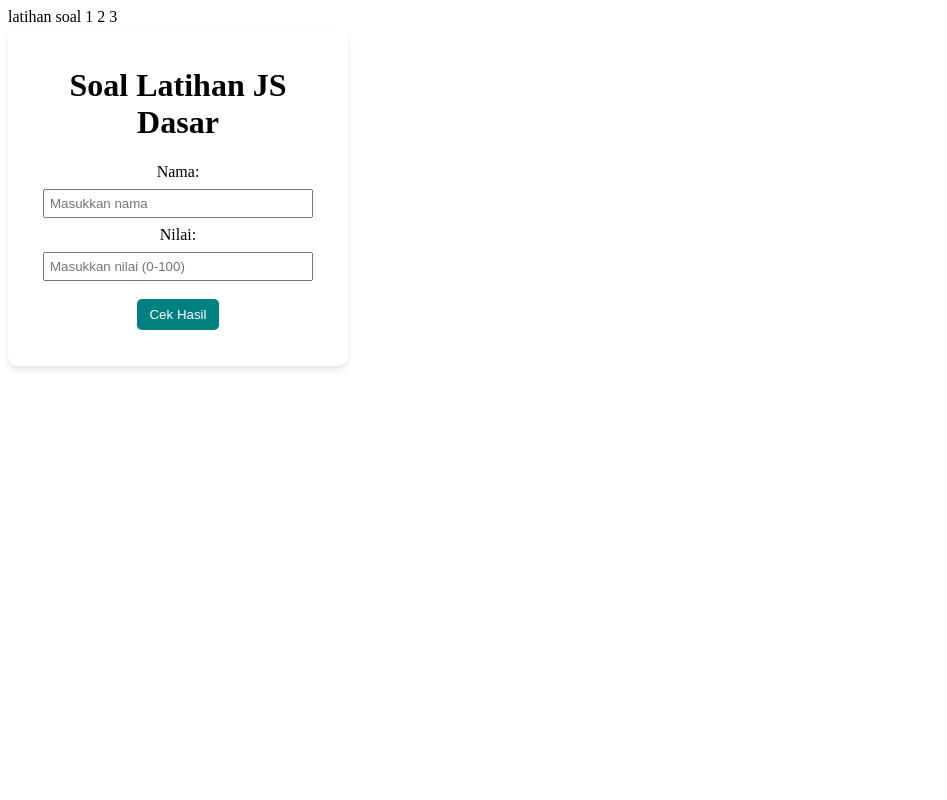
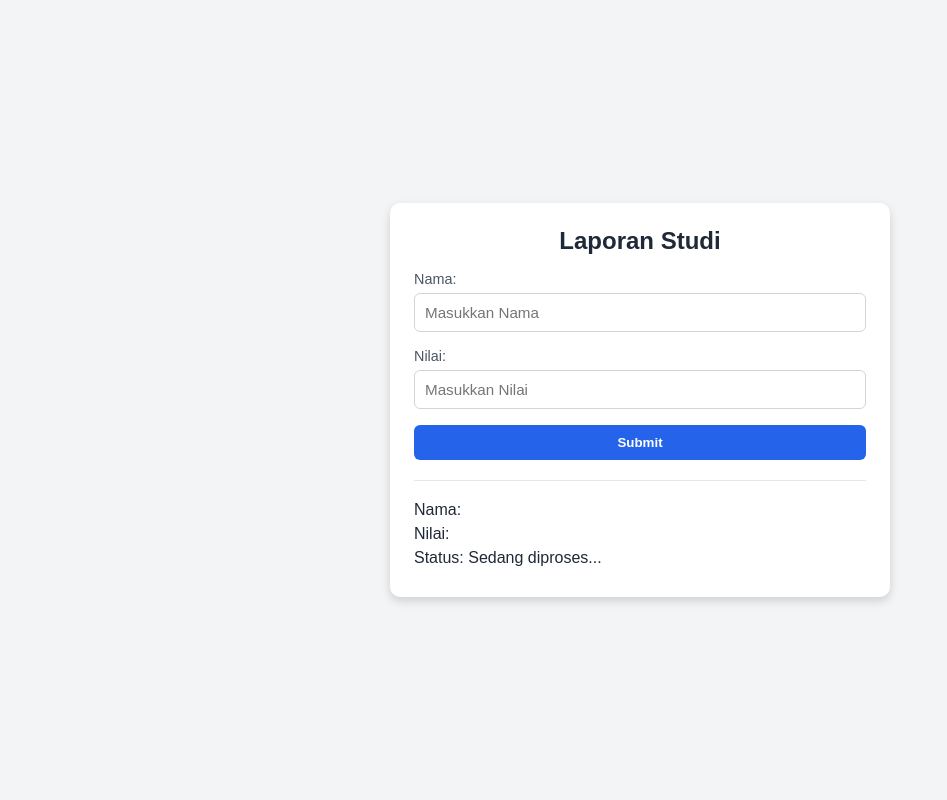
Before and after one commit to ishaqaja/Pemrograman-Web, a PHP site: page /latihan6.html in a window 1280 px wide. Shown: the whole page, without its empty margins (0-947 px from the left). Run offline with PHP 8.4, Linux system fonts and the light colour scheme.

Commit message:
update code

```diff
--- a/pertemuan_4/soal latihan/latihan6.html
+++ b/pertemuan_4/soal latihan/latihan6.html
@@ -1,26 +1,32 @@
-latihan soal 1 2 3
-
 <!DOCTYPE html>
 <html lang="en">
   <head>
     <meta charset="UTF-8" />
     <meta name="viewport" content="width=device-width, initial-scale=1.0" />
-    <title>Soal Latihan Pertemuan 4</title>
+    <title>Laporan Nilai Mahasiswa</title>
     <link rel="stylesheet" href="style6.css" />
   </head>
   <body>
-    <div class="container">
-      <h1>Soal Latihan JS Dasar</h1>
+    <div class="card">
+      <h1 id="header-title">Laporan Studi</h1>
 
-      <label for="nama">Nama:</label>
-      <input type="text" id="nama" placeholder="Masukkan nama" />
+      <div class="mb-4">
+        <label for="input-nama">Nama:</label>
+        <input type="text" id="input-nama" placeholder="Masukkan Nama" />
+      </div>
 
-      <label for="nilai">Nilai:</label>
-      <input type="number" id="nilai" placeholder="Masukkan nilai (0-100)" />
+      <div class="mb-4">
+        <label for="input-nilai">Nilai:</label>
+        <input type="number" id="input-nilai" placeholder="Masukkan Nilai" />
+      </div>
 
-      <button onclick="cekHasil()">Cek Hasil</button>
+      <button id="submit-btn">Submit</button>
 
-      <p id="output"></p>
+      <hr />
+
+      <p>Nama: <span id="nama-mhs"></span></p>
+      <p>Nilai: <span id="nilai-mhs"></span></p>
+      <p id="status-kelulusan">Status: Sedang diproses...</p>
     </div>
 
     <script src="script6.js"></script>
--- a/pertemuan_4/soal latihan/script6.js
+++ b/pertemuan_4/soal latihan/script6.js
@@ -1,31 +1,45 @@
-JS;
+console.log("Script Praktikum Dijalankan");
 
-function cekHasil() {
-  const nama = document.getElementById("nama").value;
-  const nilai = parseInt(document.getElementById("nilai").value);
-  const output = document.getElementById("output");
+// Variabel untuk menangkap elemen dari HTML
+const elNama = document.getElementById("nama-mhs");
+const elNilai = document.getElementById("nilai-mhs");
+const elStatus = document.getElementById("status-kelulusan");
 
-  if (nama === "" || isNaN(nilai)) {
-    output.textContent = "⚠ Silakan isi nama dan nilai dengan benar.";
-    output.style.color = "red";
-    console.log("Input tidak valid.");
-    return;
+// Mengambil input elemen
+const inputNama = document.getElementById("input-nama");
+const inputNilai = document.getElementById("input-nilai");
+
+// Menangani klik tombol submit
+document.getElementById("submit-btn").addEventListener("click", function () {
+  // Mendapatkan nilai input dari pengguna
+  const namaMahasiswa = inputNama.value;
+  const nilai = parseInt(inputNilai.value);
+
+  // Menampilkan Nama dan Nilai
+  elNama.textContent = namaMahasiswa;
+  elNilai.textContent = nilai;
+
+  // Logika Kelulusan (if..else)
+  let pesanStatus;
+  let isLulus;
+
+  if (nilai >= 75) {
+    pesanStatus = "Selamat, Anda Dinyatakan LULUS!";
+    isLulus = true;
+  } else {
+    pesanStatus = "Tetap Semangat, Anda HARUS Mengulang.";
+    isLulus = false;
   }
 
-  // Logika penilaian
-  if (nilai >= 90) {
-    output.textContent = nama + ", nilai kamu " + nilai + " → Grade A 🎉";
-    output.style.color = "green";
-  } else if (nilai >= 75) {
-    output.textContent = nama + ", nilai kamu " + nilai + " → Grade B 👍";
-    output.style.color = "blue";
-  } else if (nilai >= 60) {
-    output.textContent = nama + ", nilai kamu " + nilai + " → Grade C 🙂";
-    output.style.color = "orange";
+  // Menampilkan status kelulusan
+  elStatus.textContent = pesanStatus;
+
+  // Mengubah gaya berdasarkan status kelulusan
+  if (isLulus === true) {
+    elStatus.style.color = "green";
+    elStatus.style.fontWeight = "bold";
   } else {
-    output.textContent = nama + ", nilai kamu " + nilai + " → Grade D ❌";
-    output.style.color = "red";
+    elStatus.style.color = "red";
+    elStatus.style.fontWeight = "bold";
   }
-
-  console.log("Hasil cek untuk", nama, "dengan nilai:", nilai);
-}
+});
--- a/pertemuan_4/soal latihan/style6.css
+++ b/pertemuan_4/soal latihan/style6.css
@@ -1,42 +1,90 @@
-CSS body {
-  font-family: Arial, sans-serif;
-  background-color: #f0f0f0;
-  display: flex;
-  justify-content: center;
-  align-items: center;
-  height: 100vh;
+/* Reset dasar */
+* {
+  margin: 0;
+  padding: 0;
+  box-sizing: border-box;
+  font-family: sans-serif;
 }
 
-.container {
-  background: white;
-  padding: 20px;
+body {
+  background-color: #f2f4f6; /* gray-100 */
+  min-height: 100vh;
+  display: flex;
+  align-items: center;
+  justify-content: center;
+}
+
+.card {
+  background: #ffffff;
+  padding: 24px;
   border-radius: 10px;
-  box-shadow: 0 4px 6px rgba(0, 0, 0, 0.1);
-  width: 300px;
+  box-shadow: 0 4px 10px rgba(0, 0, 0, 0.15);
+  width: 500px;
+}
+
+h1 {
+  font-size: 1.5rem;
+  font-weight: 600;
   text-align: center;
+  color: #1f2937; /* gray-800 */
+  margin-bottom: 16px;
+}
+
+label {
+  display: block;
+  font-size: 0.9rem;
+  font-weight: 500;
+  color: #4b5563; /* gray-600 */
+  margin-bottom: 6px;
 }
 
 input {
-  margin: 8px 0;
-  padding: 5px;
-  width: 90%;
+  width: 100%;
+  padding: 10px;
+  border: 1px solid #d1d5db; /* gray-300 */
+  border-radius: 6px;
+  font-size: 0.95rem;
+  outline: none;
+  transition: 0.2s;
+}
+
+input:focus {
+  border-color: #2563eb; /* blue-600 */
+  box-shadow: 0 0 0 3px rgb(59, 130, 246, 0.3);
+}
+
+.mb-4 {
+  margin-bottom: 16px;
 }
 
 button {
-  margin-top: 10px;
-  padding: 8px 12px;
+  width: 100%;
+  padding: 10px 16px;
+  background: #2563eb;
+  color: white;
+  font-weight: 600;
   border: none;
-  background: teal;
-  color: white;
-  border-radius: 5px;
+  border-radius: 6px;
   cursor: pointer;
+  transition: 0.2s;
 }
 
 button:hover {
-  background: darkcyan;
+  background: #1d4ed8;
 }
 
-#output {
-  margin-top: 15px;
-  font-weight: bold;
+hr {
+  margin: 20px 0;
+  border: 0;
+  border-top: 1px solid #e5e7eb;
 }
+
+p {
+  color: #1f2937;
+  margin-bottom: 6px;
+}
+
+span {
+  font-weight: 600;
+  color: #111827;
+}
--- a/pertemuan_4/web cuaca/script.js
+++ b/pertemuan_4/web cuaca/script.js
@@ -64,7 +64,7 @@ document.getElementById("cuacaForm").addEventListener("submit", function (e) {
   if (kota && dataCuaca[kota]) {
     const cuaca = dataCuaca[kota];
 
-    namaKota.textContent = `🌍 ${kota}`;
+    namaKota.textContent = `🏙️ ${kota}`;
     deskripsi.textContent = cuaca.deskripsi;
     suhu.textContent = cuaca.suhu;
     ikonCuaca.src = cuaca.ikon;
```
